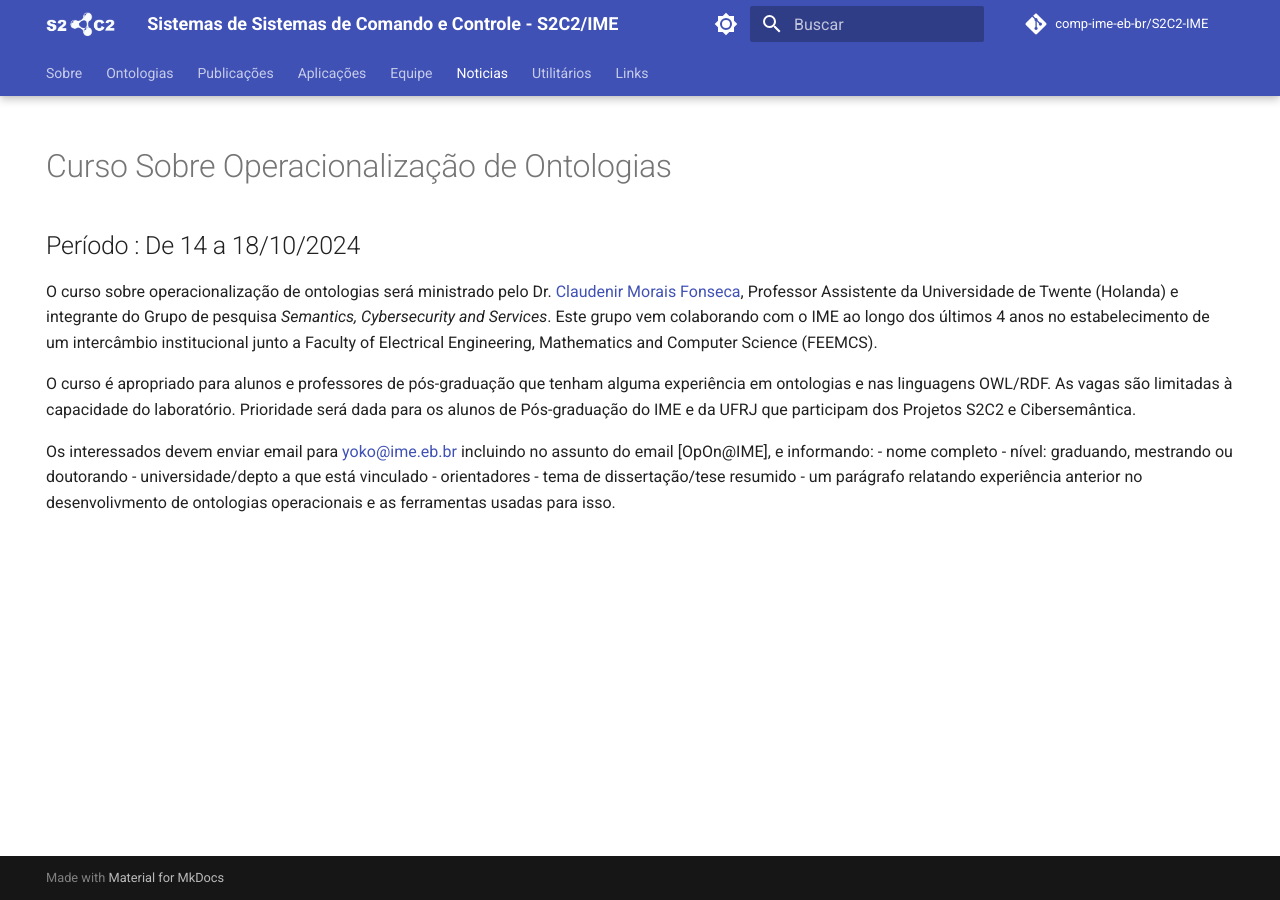
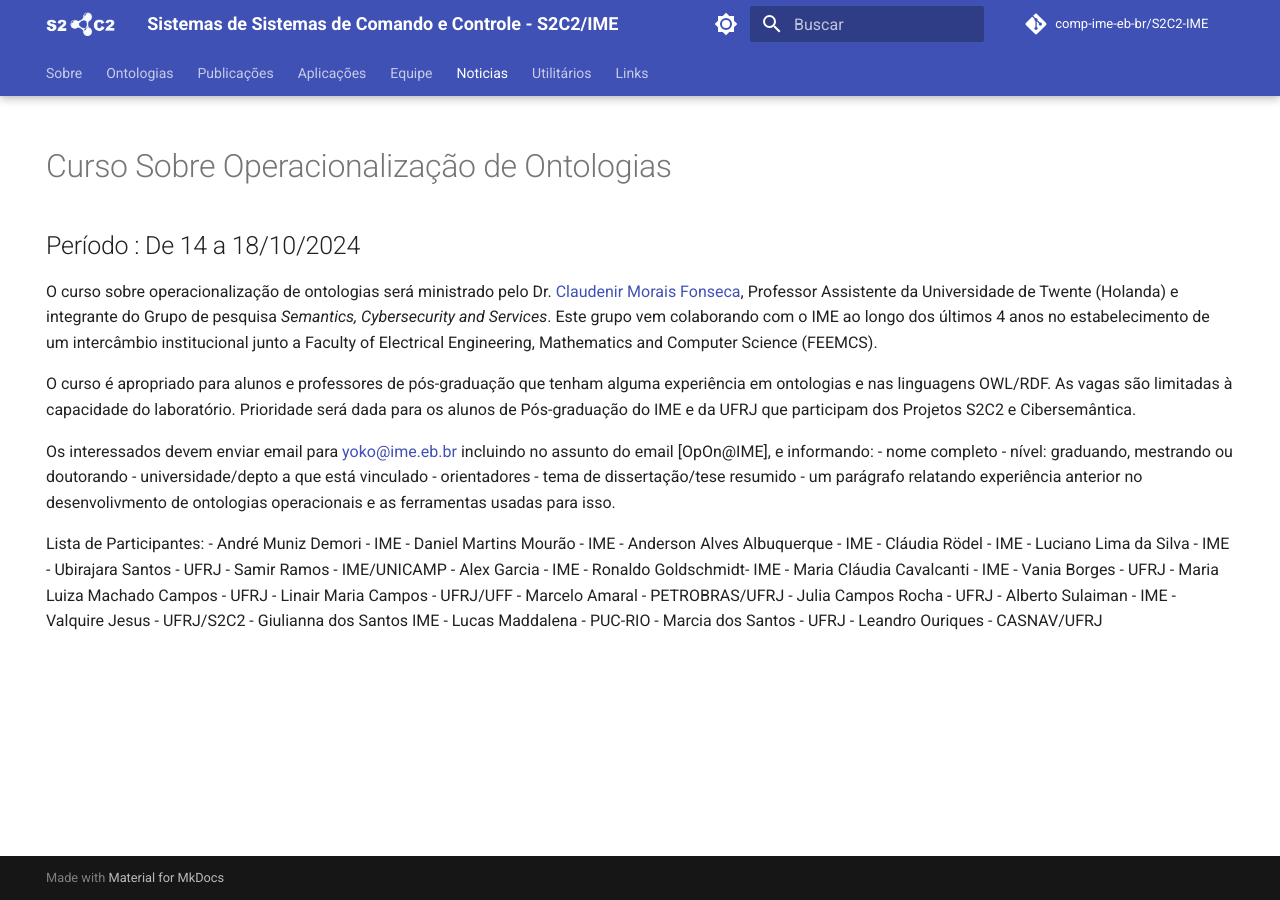
Before and after one commit to comp-ime-eb-br/S2C2-IME, an MkDocs documentation site: the page built from docs/noticia.md, in a window 1280 px wide. Built offline with MkDocs 1.6.1 and Material for MkDocs 9.7.7, drawn with Linux system fonts in a browser that asks for light colours; comment, search, counter and statistics services are not loaded.

Commit message:
Update noticia.md incluí a lista final de participantes

```diff
--- a/docs/noticia.md
+++ b/docs/noticia.md
@@ -19,3 +19,26 @@ Os interessados devem enviar email para [yoko@ime.eb.br](yoko@ime.eb.br) incluin
 - orientadores
 - tema de dissertação/tese resumido
 - um parágrafo relatando experiência anterior no desenvolivmento de ontologias operacionais e as ferramentas usadas para isso.
+
+Lista de Participantes:
+- André Muniz Demori - IME
+- Daniel Martins Mourão - IME
+- Anderson Alves Albuquerque - IME
+- Cláudia Rödel - IME
+- Luciano Lima da Silva - IME
+- Ubirajara Santos - UFRJ
+- Samir Ramos - IME/UNICAMP
+- Alex Garcia - IME
+- Ronaldo Goldschmidt- IME
+- Maria Cláudia Cavalcanti - IME
+- Vania Borges - UFRJ
+- Maria Luiza Machado Campos - UFRJ
+- Linair Maria Campos - UFRJ/UFF
+- Marcelo Amaral - PETROBRAS/UFRJ
+- Julia Campos Rocha - UFRJ
+- Alberto Sulaiman - IME
+- Valquire Jesus - UFRJ/S2C2
+- Giulianna dos Santos IME
+- Lucas Maddalena - PUC-RIO
+- Marcia dos Santos - UFRJ
+- Leandro Ouriques - CASNAV/UFRJ
```
